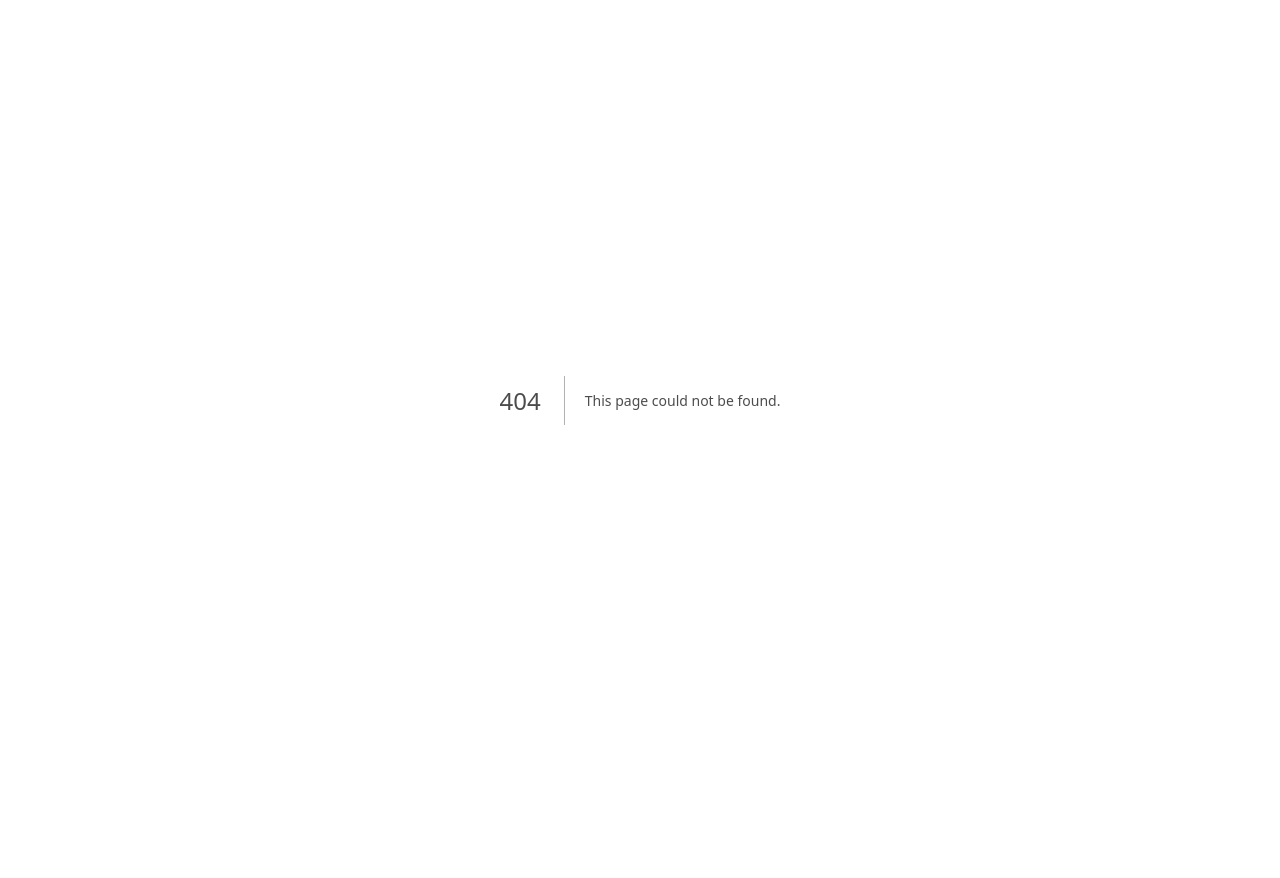
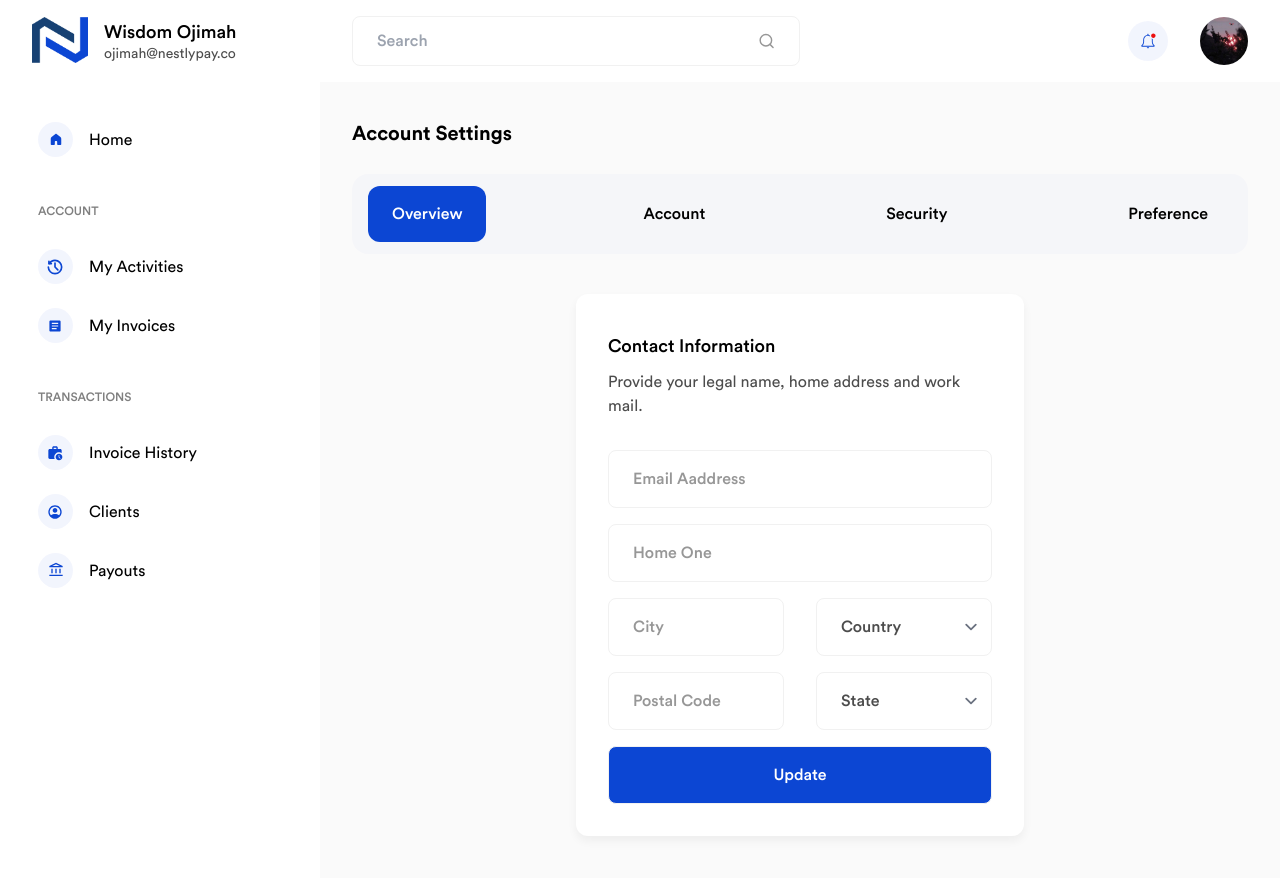
Before and after one commit to detachedsoul/nestlypay, a Next.js app: page /user/settings in a window 1280 px wide. Before the commit this address had no page. Shown: the top 878 px of the page. Before the commit the page ends 800 px from the top, so only its background shows below. Built offline with nearby package versions, Linux system fonts and the light colour scheme.

Commit message:
style: designed user account settings layout

```diff
--- a/app/globals.css
+++ b/app/globals.css
@@ -8,7 +8,7 @@
     }
 
     .input {
-        @apply text-black/70 bg-white/100 border-[1.2px] border-[rgba(241,_241_241,_1)] rounded-lg w-full block px-6 py-4 focus:outline-none focus:ring-1 focus:border-brand-blue/20 focus:ring-brand-blue/20 focus:ring-offset-2 hover:ring-1 hover:border-brand-blue/20 hover:ring-brand-blue/20 focus-within:ring-1 focus-within:border-brand-blue/20 focus-within:ring-brand-blue/20 focus-within:ring-offset-2 ring-offset-2 placeholder:text-[rgba(151,_151,_151,_1)] font-medium
+        @apply text-black/70 bg-white/100 border-[1.2px] border-[rgba(241,_241,_241,_1)] rounded-lg w-full block px-6 py-4 focus:outline-none focus:ring-1 focus:border-brand-blue/20 focus:ring-brand-blue/20 focus:ring-offset-2 hover:ring-1 hover:border-brand-blue/20 hover:ring-brand-blue/20 focus-within:ring-1 focus-within:border-brand-blue/20 focus-within:ring-brand-blue/20 focus-within:ring-offset-2 ring-offset-2 placeholder:text-[rgba(151,_151,_151,_1)] font-medium
     }
 
     .input-select {
--- a/app/user/layout.tsx
+++ b/app/user/layout.tsx
@@ -8,7 +8,7 @@ import NavLinks from "@/components/User/NavLinks";
 import SettingsDropdown from "@/components/User/SettingsDropdown";
 import NotificationsDropdown from "@/components/User/NotificationsDropdown";
 import { cn } from "@/lib/utils";
-import { MenuIcon, SettingsIcon, SearchIcon, XIcon } from "lucide-react";
+import { LayoutDashboardIcon, SearchIcon, XIcon } from "lucide-react";
 import { useState, useEffect } from "react";
 
 const UserLayout = ({ children }: { children: React.ReactNode; }): JSX.Element => {
@@ -30,12 +30,19 @@ const UserLayout = ({ children }: { children: React.ReactNode; }): JSX.Element =
         <>
             <header className="sticky top-0 z-[1024]">
                 <div className="flex items-center gap-4 justify-between py-4 px-6 bg-white/100 border-b border-[rgba(241,_241,_241,_1)] lg:hidden">
-                    <Link href="/user">
-                        <Image className="w-10 h-auto" src={DashboardLogo} alt="NestlyPay" quality={100} />
-                    </Link>
+                    <button className="bg-[#0c46d3]/[0.05] text-brand-blue rounded-lg p-1.5" type="button" aria-label="Toggle mobile navbar" onClick={() => setIsOpen(!isOpen)}>
+                        {isOpen ? (
+                            <XIcon size={30} strokeWidth={0.8} />
+                        ) : (
+                            <LayoutDashboardIcon size={28} strokeWidth={0.8} />
+                        )}
+                    </button>
 
                     <div className="flex items-center gap-4 relative">
-                        <button type="button" aria-label="Toggle notifications popup" onClick={() => setNotificationIsActive(!notificationsIsActive)}>
+                        <button type="button" aria-label="Toggle notifications popup" onClick={() => {
+                            setDropdownIsActive(false);
+                            setNotificationIsActive(!notificationsIsActive)
+                        }}>
                             <svg width="40" height="40" viewBox="0 0 40 40" fill="none">
                                 <circle cx="20" cy="20" r="20" fill="#0C46D3" fillOpacity="0.05" />
                                 <g clipPath="url(#clip0_2475_692)">
@@ -53,19 +60,14 @@ const UserLayout = ({ children }: { children: React.ReactNode; }): JSX.Element =
 
                         <NotificationsDropdown isOpen={notificationsIsActive} />
 
-                        <button className="bg-[#0c46d3]/[0.05] text-brand-blue rounded-lg p-1.5" type="button" aria-label="Toggle settings" onClick={() => setDropdownIsActive(!dropdownIsActive)}>
-                            <SettingsIcon size={28} strokeWidth={0.8} />
+                        <button type="button" aria-label="Toggle settings" onClick={() => {
+                            setNotificationIsActive(false);
+                            setDropdownIsActive(!dropdownIsActive);
+                        }}>
+                            <Image className="size-12 oject-center object-cover aspect-square rounded-full" src={UserImage} alt="Wisdom Ojimah" />
                         </button>
 
                         <SettingsDropdown isOpen={dropdownIsActive} />
-
-                        <button className="bg-[#0c46d3]/[0.05] text-brand-blue rounded-lg p-1.5" type="button" aria-label="Toggle mobile navbar" onClick={() => setIsOpen(!isOpen)}>
-                            {isOpen ? (
-                                <XIcon size={30} strokeWidth={0.8} />
-                            ) : (
-                                <MenuIcon size={28} strokeWidth={0.8} />
-                            )}
-                        </button>
                     </div>
                 </div>
 
--- a/app/user/page.tsx
+++ b/app/user/page.tsx
@@ -35,7 +35,7 @@ const Index = (): JSX.Element => {
                 <IndexCards />
 
                 <section className="space-y-7">
-                    <div className="flex items-center gap-4 justify-between text-black/100">
+                    <div className="flex items-center flex-wrap gap-4 justify-between text-black/100">
                         <h2 className="font-bold text-xl/10 flex items-center gap-2">
                             Statistics
 
--- a/app/user/profile/page.tsx
+++ b/app/user/profile/page.tsx
@@ -8,7 +8,7 @@ export const metadata: Metadata = {
 
 const UserProfile = (): JSX.Element => {
     return (
-        <section className="grid">
+        <section>
             <Profile />
         </section>
     );
--- /dev/null
+++ b/app/user/settings/layout.tsx
@@ -0,0 +1,13 @@
+import SettingsLayoutHeader from "@/components/User/SettingsLayoutHeader";
+
+const SettingsLayout = ({children}: {children: React.ReactNode}): JSX.Element => {
+    return (
+        <section className="grid gap-10">
+            <SettingsLayoutHeader />
+
+            {children}
+        </section>
+    );
+};
+
+export default SettingsLayout;
--- /dev/null
+++ b/app/user/settings/page.tsx
@@ -0,0 +1,15 @@
+import ProfileSettings from "@/components/User/ProfileSettings";
+import { Metadata } from "next";
+
+export const metadata: Metadata = {
+    title: "NestlyPay | User Account Settings",
+    description: "Edit your account setting"
+};
+
+const Settings = (): JSX.Element => {
+    return (
+        <ProfileSettings />
+    );
+};
+
+export default Settings;
--- /dev/null
+++ b/components/User/ProfileSettings.tsx
@@ -0,0 +1,73 @@
+const ProfileSettings = (): JSX.Element => {
+    return (
+        <form className="lg:w-1/2 lg:mx-auto settings-card">
+            <h2 className="text-black/100 font-medium text-lg/10">
+                Contact Information
+            </h2>
+
+            <p className="mt-1">
+                Provide your legal name, home address and work mail.
+            </p>
+
+            <div className="space-y-4 mt-8">
+                <label className="block" htmlFor="email">
+                    <input className="input" type="email" placeholder="Email Aaddress" name="email" />
+                </label>
+
+                <label className="block" htmlFor="homeAddress">
+                    <input className="input" type="text" placeholder="Home One" name="homeAddress" />
+                </label>
+
+                <div className="grid gap-8 lg:grid-cols-2">
+                    <label className="block" htmlFor="city">
+                        <input className="input" type="text" placeholder="City" name="city" />
+                    </label>
+
+                    <label className="block" htmlFor="country">
+                        <select className="input-select" name="country" id="country">
+                            <option>
+                                Country
+                            </option>
+
+                            <option value="USA">
+                                USA
+                            </option>
+
+                            <option value="Canada">
+                                Canada
+                            </option>
+                        </select>
+                    </label>
+                </div>
+
+                <div className="grid gap-8 lg:grid-cols-2">
+                    <label className="block" htmlFor="postalCode">
+                        <input className="input" type="text" placeholder="Postal Code" name="postalCode" />
+                    </label>
+
+                    <label className="block" htmlFor="state">
+                        <select className="input-select" name="state" id="state">
+                            <option>
+                                State
+                            </option>
+
+                            <option value="Alabama">
+                                Alabama
+                            </option>
+
+                            <option value="Quebec">
+                                Quebec
+                            </option>
+                        </select>
+                    </label>
+                </div>
+
+                <button className="submit-btn" type="submit">
+                    Update
+                </button>
+            </div>
+        </form>
+    );
+};
+
+export default ProfileSettings;
--- /dev/null
+++ b/components/User/SettingsLayoutHeader.tsx
@@ -0,0 +1,59 @@
+"use client";
+
+import Link from "next/link";
+import { useId } from "react";
+import { usePathname } from "next/navigation";
+import { cn } from "@/lib/utils";
+
+type navLinks = {
+    id: string,
+    routeName: string,
+    route: string
+};
+
+const SettingsLayoutHeader = (): JSX.Element => {
+    const pathname = usePathname();
+
+    const links: navLinks[] = [
+        {
+            id: useId(),
+            routeName: "Overview",
+            route: "/user/settings"
+        },
+        {
+            id: useId(),
+            routeName: "Account",
+            route: "/user/settings/account"
+        },
+        {
+            id: useId(),
+            routeName: "Security",
+            route: "/user/settings/security"
+        },
+        {
+            id: useId(),
+            routeName: "Preference",
+            route: "/user/settings/preference"
+        },
+    ];
+
+    return (
+        <div className="space-y-5">
+            <h1 className="font-bold text-xl/10 text-black/100">
+                Account Settings
+            </h1>
+
+            <ul className="flex items-center justify-between gap-4 min-w-full overflow-x-auto custom-scrollbar bg-brand-blue/[0.02] rounded-2xl py-7 px-4">
+                {links.map((link: navLinks): JSX.Element => (
+                    <li className="shrink-0" key={link.id}>
+                        <Link className={cn("btn py-5 text-black/100 rounded-xl hover:bg-brand-blue hover:text-white", {"bg-brand-blue text-white": pathname === link.route})} href={link.route}>
+                            {link.routeName}
+                        </Link>
+                    </li>
+                ))}
+            </ul>
+        </div>
+    );
+};
+
+export default SettingsLayoutHeader;
```
